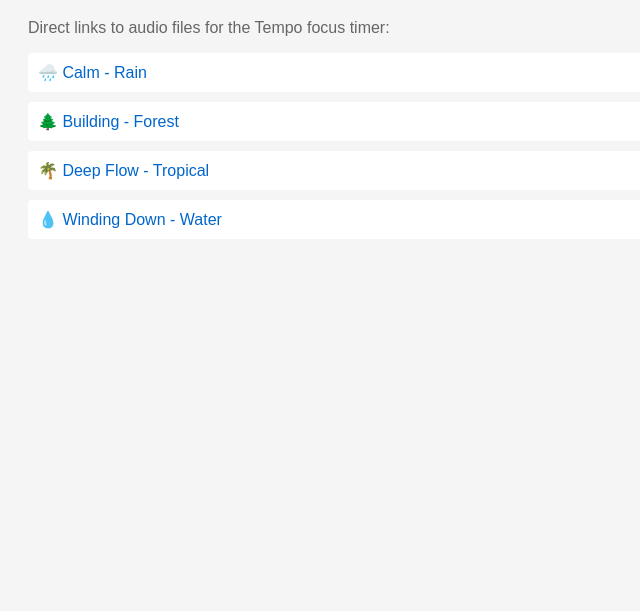
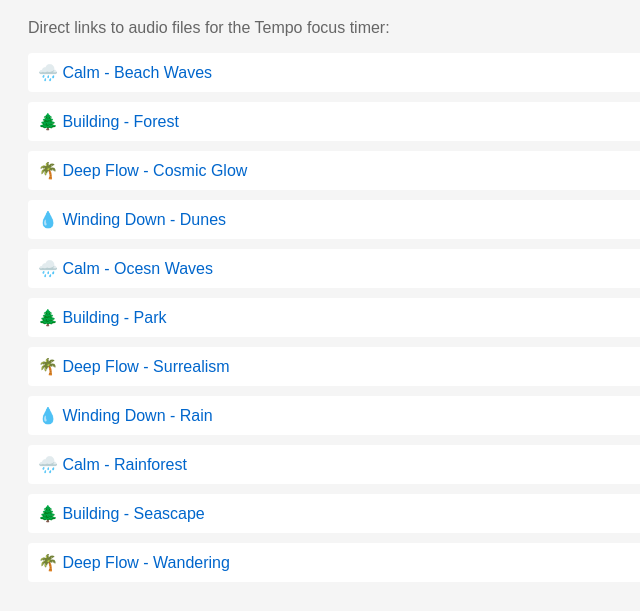
Before and after one commit to cosmicsens/tempo-audio, a plain HTML site: page index.html in a window 1280 px wide. Shown: the part 89-700 px from the top of the page, without its empty margins (0-640 px from the left). Drawn offline with Linux system fonts and the light colour scheme.

Commit message:
Update index.html

```diff
--- a/index.html
+++ b/index.html
@@ -13,9 +13,16 @@
 <body>
     <h1>Tempo Audio Files</h1>
     <p>Direct links to audio files for the Tempo focus timer:</p>
-    <a href="/tempo-audio/audio/rain.mp3">🌧️ Calm - Rain</a>
+    <a href="/tempo-audio/audio/beach-waves.mp3">🌧️ Calm - Beach Waves</a>
     <a href="/tempo-audio/audio/forest.mp3">🌲 Building - Forest</a>
-    <a href="/tempo-audio/audio/tropical.mp3">🌴 Deep Flow - Tropical</a>
-    <a href="/tempo-audio/audio/water.mp3">💧 Winding Down - Water</a>
+    <a href="/tempo-audio/audio/cosmic-glow.mp3">🌴 Deep Flow - Cosmic Glow</a>
+    <a href="/tempo-audio/audio/dunes.mp3">💧 Winding Down - Dunes</a>
+    <a href="/tempo-audio/audio/rain.ocean wavesmp3">🌧️ Calm - Ocesn Waves</a>
+    <a href="/tempo-audio/audio/park.mp3">🌲 Building - Park</a>
+    <a href="/tempo-audio/audio/surrealism.mp3">🌴 Deep Flow - Surrealism</a>
+    <a href="/tempo-audio/audio/rain.mp3">💧 Winding Down - Rain</a>
+    <a href="/tempo-audio/audio/rainforest.mp3">🌧️ Calm - Rainforest</a>
+    <a href="/tempo-audio/audio/seascape.mp3">🌲 Building - Seascape</a>
+    <a href="/tempo-audio/audio/wandering.mp3">🌴 Deep Flow - Wandering</a>
 </body>
 </html>
```
